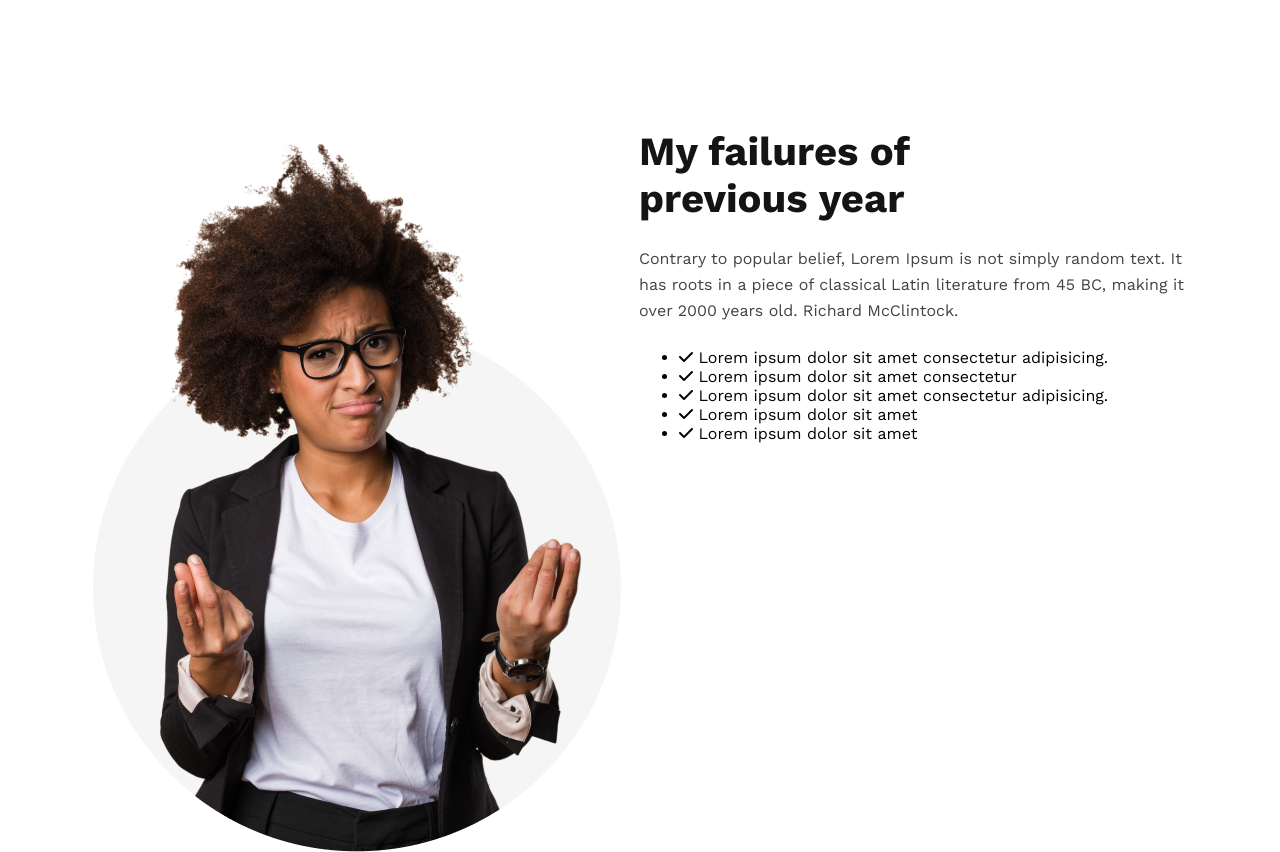
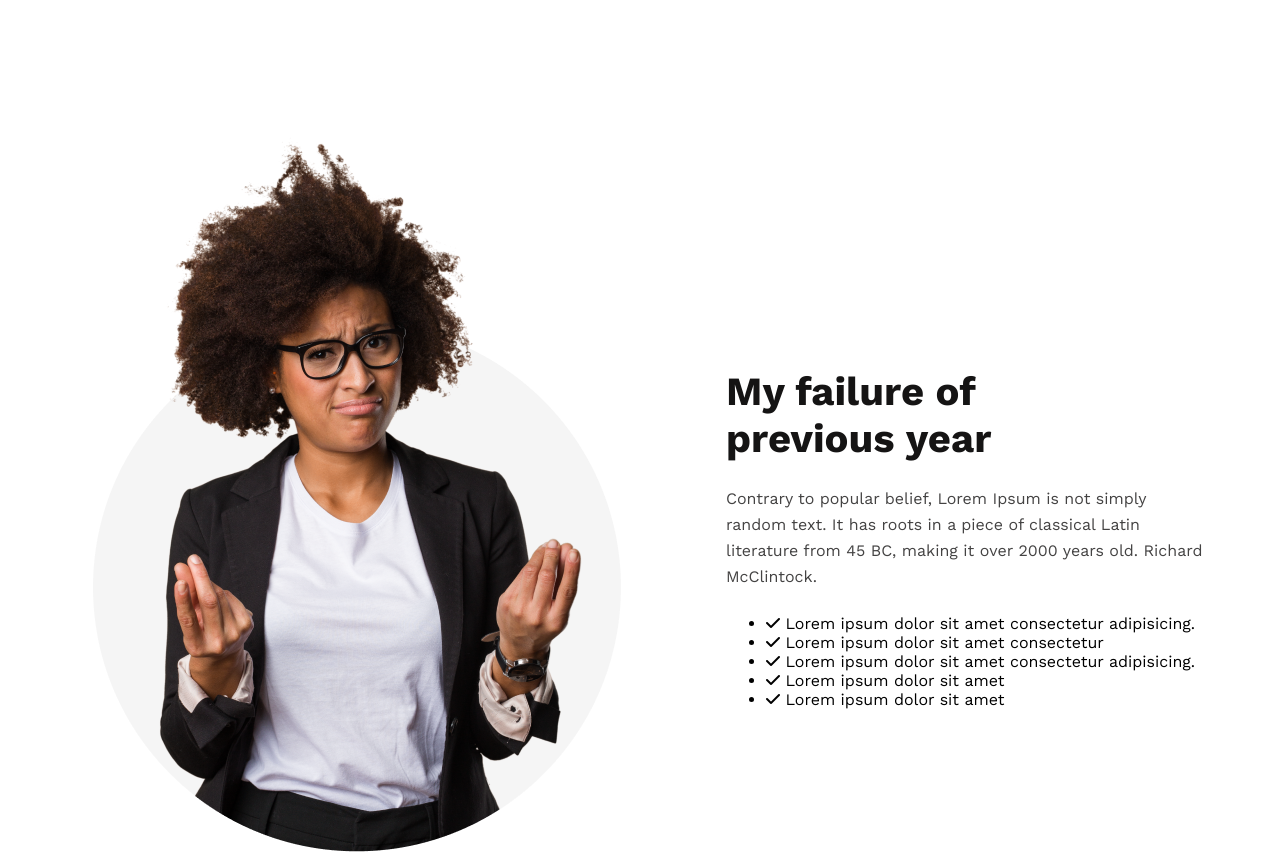
Before and after one commit to nabila-nuzhat/believe, a plain HTML site: page index.html in a window 1280 px wide. Shown: the part 802-1654 px from the top of the page. Drawn offline with nearby package versions, Linux system fonts and the light colour scheme.

Commit message:
prev year edit

```diff
--- a/css/style.css
+++ b/css/style.css
@@ -73,6 +73,11 @@ header{
 .previous-year{
     display: flex;
     justify-content: space-between;
+    gap: 87px;
+}
+
+.previous-year-content{
+    margin-top: 240px;
 }
 
 .prev-title{
--- a/index.html
+++ b/index.html
@@ -24,7 +24,7 @@
             <section class="previous-year">
                     <img src="images/person.png" alt="personal">
                 <div class="previous-year-content">
-                    <h3 class="prev-title">My failures of <br> previous year</h3>
+                    <h3 class="prev-title">My failure of <br> previous year</h3>
                     <p class="prev-description">Contrary to popular belief, Lorem Ipsum is not simply random text. It has roots in a piece of classical Latin literature from 45 BC, making it over 2000 years old. Richard McClintock.</p>
                     <ul>
                         <li> <i class="fa-solid fa-check"></i> Lorem ipsum dolor sit amet consectetur adipisicing. </li>
```
